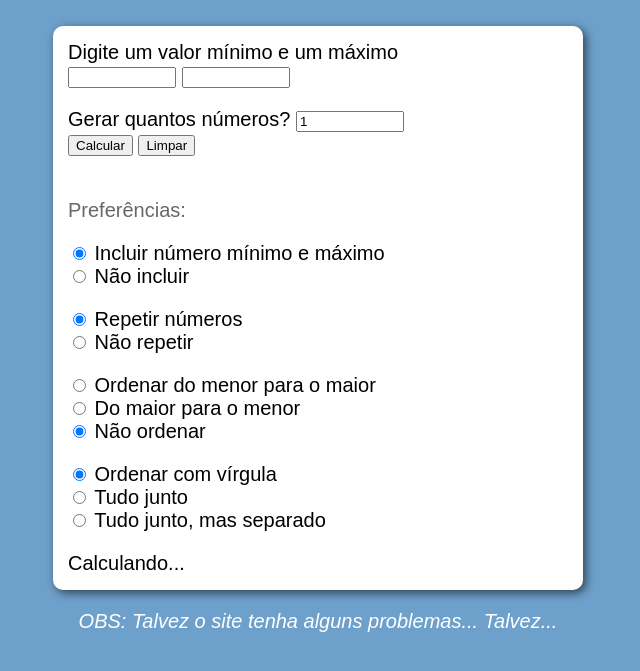
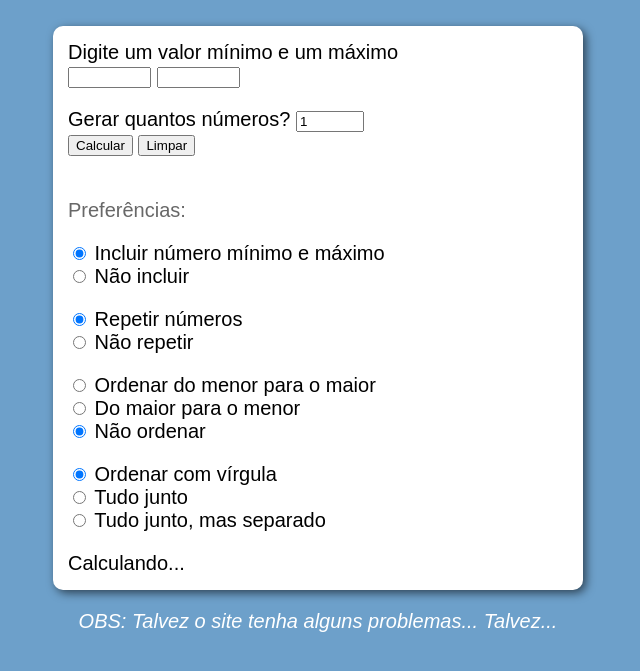
Before and after one commit to Ale2910/gerar-numeros, a plain HTML site: page index.html in a window 1280 px wide. Shown: the part 73-744 px from the top of the page, without its empty margins (322-962 px from the left). Drawn offline with Linux system fonts and the light colour scheme.

Commit message:
Pequenas modificações

```diff
--- a/estilo.css
+++ b/estilo.css
@@ -26,15 +26,15 @@ footer {
 
 /* Inputs */
 input#txt1id {
-    width: 100px;
+    width: 75px;
 }
 
 input#txt2id {
-    width: 100px;
+    width: 75px;
 }
 
 input#txt3id {
-    width: 100px;
+    width: 60px;
 }
 
 
```
